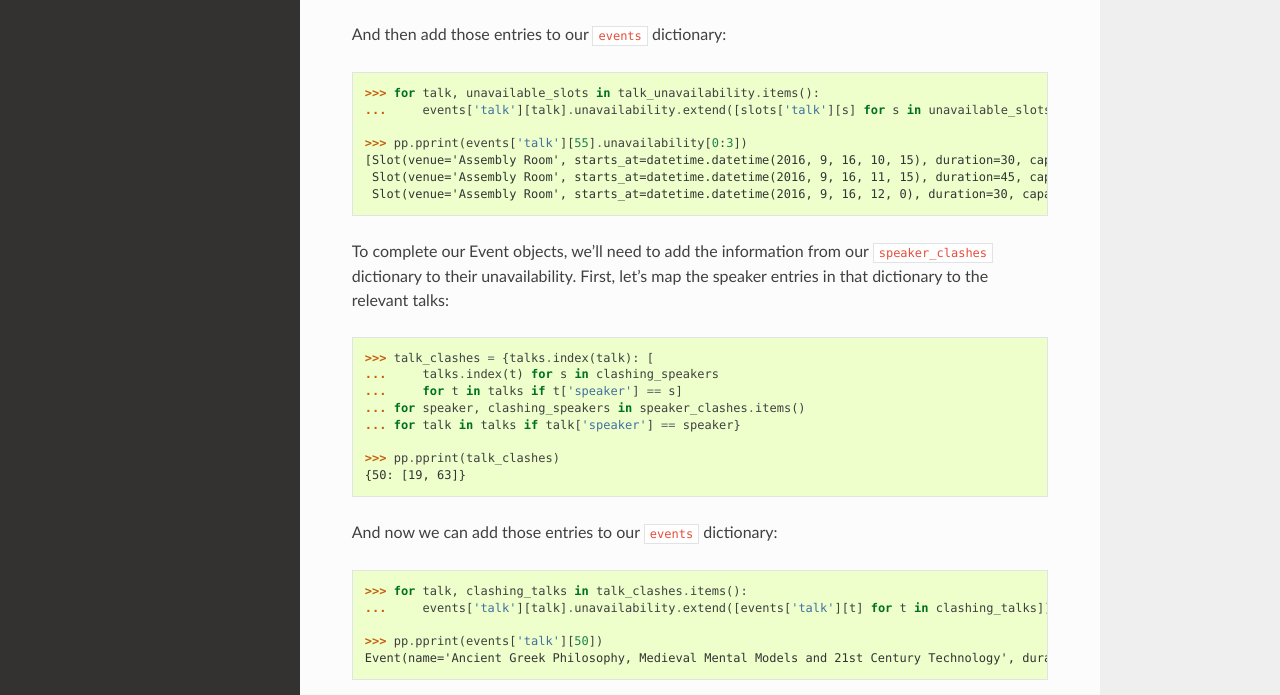
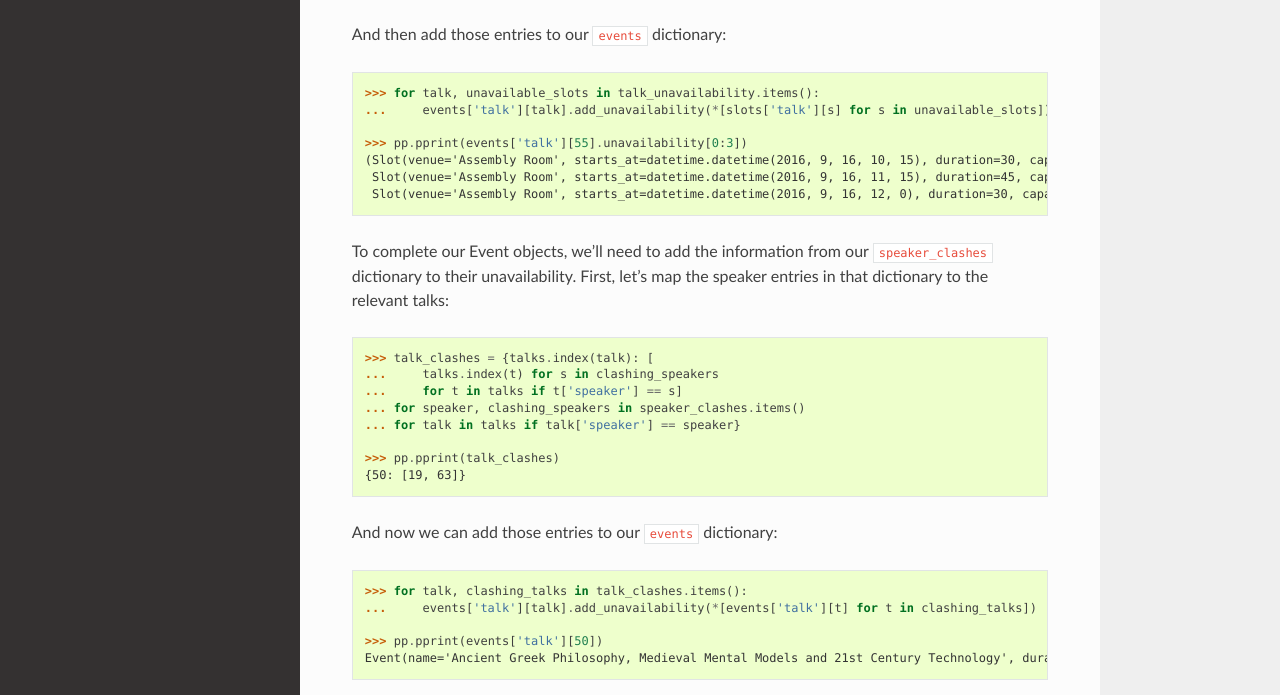
Before and after one commit to PyconUK/ConferenceScheduler, a Sphinx documentation site: the page built from docs/howto/define_a_conference.rst, in a window 1280 px wide and 1400 px high, scrolled down 5817 px. Shown: the part 702-1397 px from the top of the window. Built offline with Sphinx 7.4.7 and the Read the Docs theme 2.0.0, drawn with Linux system fonts in a browser that asks for light colours; some of the changed text lies outside the part shown.

Commit message:
[#44] Use new Event.add_unavailability method

```diff
--- a/docs/howto/define_a_conference.rst
+++ b/docs/howto/define_a_conference.rst
@@ -323,9 +323,10 @@ create a dictionary with the event type as the keys::
     ...     for talk in talks]}
 
     >>> pp.pprint(events['talk'][0:3])
-    [Event(name='Transforming the government’s Digital Marketplace from portal to platform', duration=30, demand=None, tags=[], unavailability=[]),
-     Event(name='Django REST framework: Schemas, Hypermedia & Client libraries.', duration=45, demand=None, tags=[], unavailability=[]),
-     Event(name='django CMS in the real time web: how to mix CMS, websockets, REST for a fully real time experience', duration=30, demand=None, tags=[], unavailability=[])]
+    [Event(name='Transforming the government’s Digital Marketplace from portal to platform', duration=30, demand=None, tags=(), unavailability=()),
+     Event(name='Django REST framework: Schemas, Hypermedia & Client libraries.', duration=45, demand=None, tags=(), unavailability=()),
+     Event(name='django CMS in the real time web: how to mix CMS, websockets, REST for a fully real time experience', duration=30, demand=None, tags=(), unavailability=())]
+
 
 We then need to add our unavailability information to those Event objects.
 It's currently in a form based on the speaker so that it's easy to maintain but
@@ -349,12 +350,12 @@ talk as the key mapping to a list of all slots on Friday and Sunday morning)::
 And then add those entries to our :code:`events` dictionary::
 
     >>> for talk, unavailable_slots in talk_unavailability.items():
-    ...     events['talk'][talk].unavailability.extend([slots['talk'][s] for s in unavailable_slots])
+    ...     events['talk'][talk].add_unavailability(*[slots['talk'][s] for s in unavailable_slots])
 
     >>> pp.pprint(events['talk'][55].unavailability[0:3])
-    [Slot(venue='Assembly Room', starts_at=datetime.datetime(2016, 9, 16, 10, 15), duration=30, capacity=500, session='2016-09-16 morning'),
+    (Slot(venue='Assembly Room', starts_at=datetime.datetime(2016, 9, 16, 10, 15), duration=30, capacity=500, session='2016-09-16 morning'),
      Slot(venue='Assembly Room', starts_at=datetime.datetime(2016, 9, 16, 11, 15), duration=45, capacity=500, session='2016-09-16 morning'),
-     Slot(venue='Assembly Room', starts_at=datetime.datetime(2016, 9, 16, 12, 0), duration=30, capacity=500, session='2016-09-16 morning')]
+     Slot(venue='Assembly Room', starts_at=datetime.datetime(2016, 9, 16, 12, 0), duration=30, capacity=500, session='2016-09-16 morning'))
 
 To complete our Event objects, we'll need to add the information from our
 :code:`speaker_clashes` dictionary to their unavailability. First, let's map
@@ -372,7 +373,7 @@ the speaker entries in that dictionary to the relevant talks::
 And now we can add those entries to our :code:`events` dictionary::
 
     >>> for talk, clashing_talks in talk_clashes.items():
-    ...     events['talk'][talk].unavailability.extend([events['talk'][t] for t in clashing_talks])
+    ...     events['talk'][talk].add_unavailability(*[events['talk'][t] for t in clashing_talks])
 
     >>> pp.pprint(events['talk'][50])
-    Event(name='Ancient Greek Philosophy, Medieval Mental Models and 21st Century Technology', duration=30, demand=None, tags=[], unavailability=[Event(name='Using Python for National Cipher Challenge', duration=30, demand=None, tags=[], unavailability=[]), Event(name='Easy solutions to hard problems', duration=30, demand=None, tags=[], unavailability=[])])
+    Event(name='Ancient Greek Philosophy, Medieval Mental Models and 21st Century Technology', duration=30, demand=None, tags=(), unavailability=(Event(name='Using Python for National Cipher Challenge', duration=30, demand=None, tags=(), unavailability=()), Event(name='Easy solutions to hard problems', duration=30, demand=None, tags=(), unavailability=())))
```
